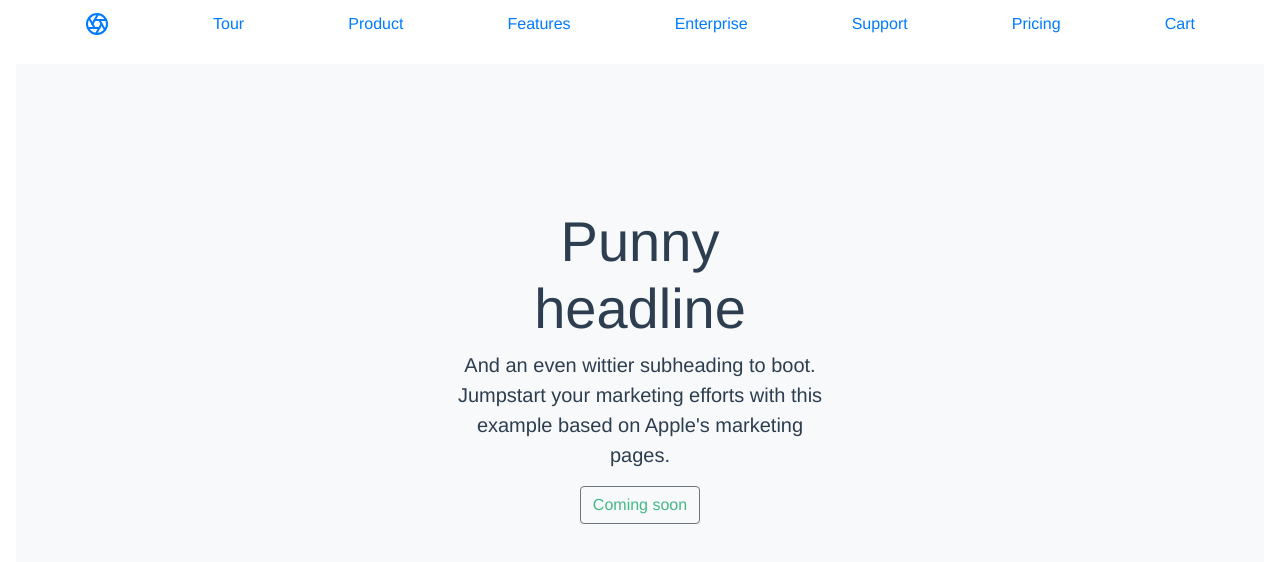
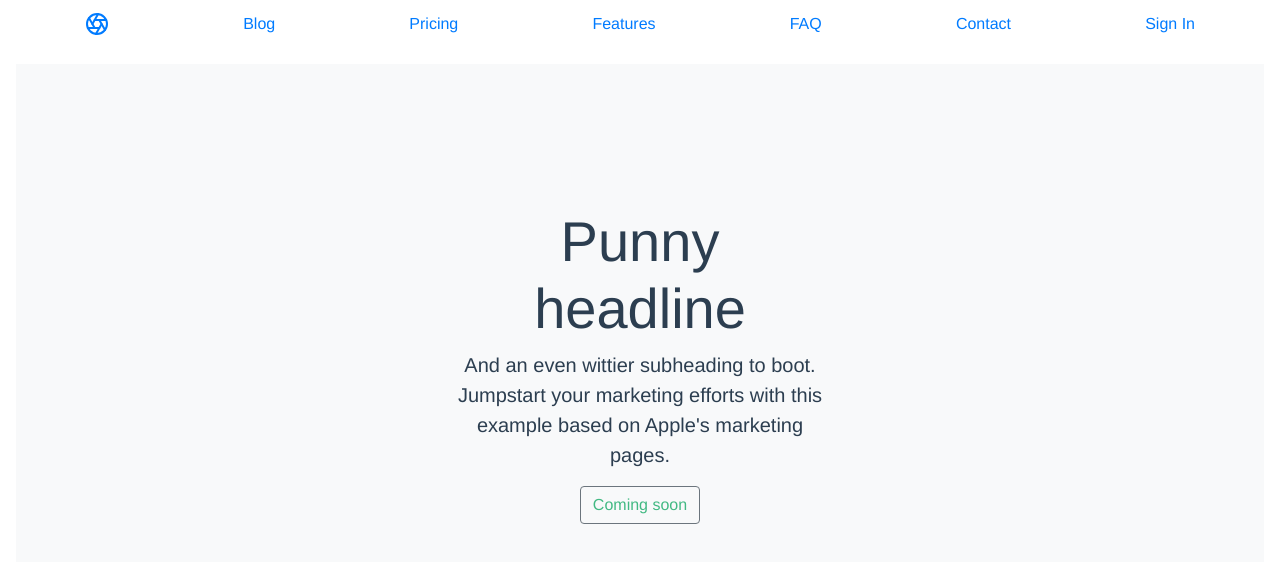
Before and after one commit to ayushkumar0630/fundingmonitor, a Vue app in the folder fundingmonitor/: page / in a window 1280 px wide. Shown: the top 562 px of the page. Built offline with nearby package versions, Linux system fonts and the light colour scheme.

Commit message:
adding blog

```diff
--- a/fundingmonitor/src/App.vue
+++ b/fundingmonitor/src/App.vue
@@ -5,13 +5,13 @@
         <a class="py-2" href="#">
           <svg xmlns="http://www.w3.org/2000/svg" width="24" height="24" viewBox="0 0 24 24" fill="none" stroke="currentColor" stroke-width="2" stroke-linecap="round" stroke-linejoin="round" class="d-block mx-auto"><circle cx="12" cy="12" r="10"></circle><line x1="14.31" y1="8" x2="20.05" y2="17.94"></line><line x1="9.69" y1="8" x2="21.17" y2="8"></line><line x1="7.38" y1="12" x2="13.12" y2="2.06"></line><line x1="9.69" y1="16" x2="3.95" y2="6.06"></line><line x1="14.31" y1="16" x2="2.83" y2="16"></line><line x1="16.62" y1="12" x2="10.88" y2="21.94"></line></svg>
         </a>
-        <a class="py-2 d-none d-md-inline-block" href="/">Tour</a>
-        <a class="py-2 d-none d-md-inline-block" href="/">Product</a>
+        <a class="py-2 d-none d-md-inline-block" href="/blog">Blog</a>
+        <a class="py-2 d-none d-md-inline-block" href="/">Pricing</a>
         <a class="py-2 d-none d-md-inline-block" href="/">Features</a>
-        <a class="py-2 d-none d-md-inline-block" href="/">Enterprise</a>
-        <a class="py-2 d-none d-md-inline-block" href="/">Support</a>
-        <a class="py-2 d-none d-md-inline-block" href="/">Pricing</a>
-        <a class="py-2 d-none d-md-inline-block" href="/">Cart</a>
+        <a class="py-2 d-none d-md-inline-block" href="/">FAQ</a>
+        <a class="py-2 d-none d-md-inline-block" href="/">Contact</a>
+        <!--<a class="py-2 d-none d-md-inline-block" href="/">Pricing</a>-->
+        <a class="py-2 d-none d-md-inline-block" href="/">Sign In</a>
       </div>
     </nav>
     <router-view/>
```
